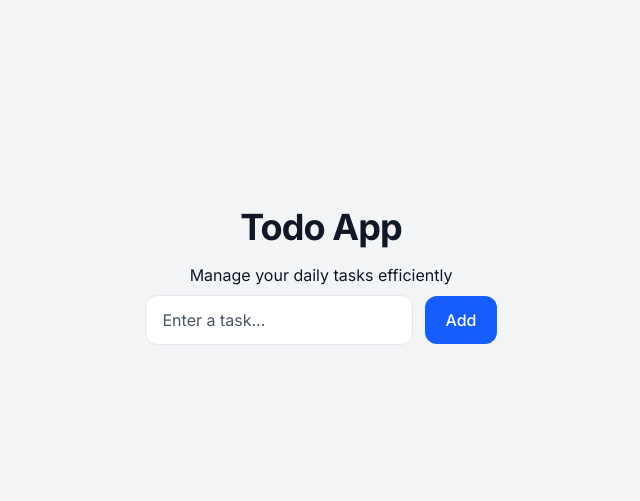
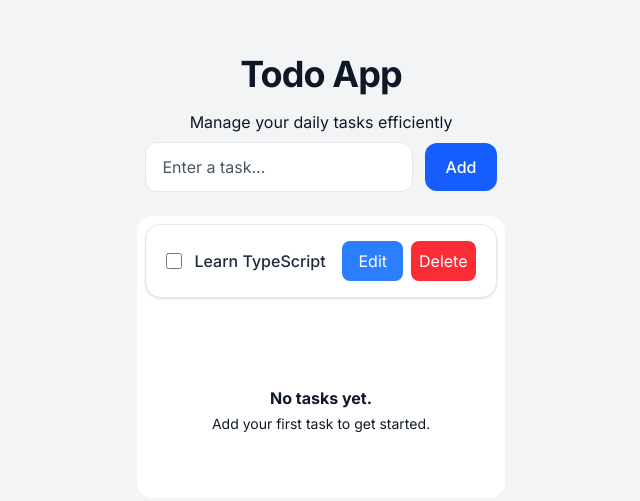
Before and after one commit to RedwanHaasaan/TypoDo, a website with bundled scripts: page index.html in a window 1280 px wide. Shown: the part 124-625 px from the top of the page, without its empty margins (319-959 px from the left). Built offline with nearby package versions, Linux system fonts and the light colour scheme; files whose address does not match are found by name.

Commit message:
TD-003: Implement UI part and Todo Types

```diff
--- a/index.html
+++ b/index.html
@@ -22,21 +22,65 @@
         Manage your daily tasks efficiently
       </p>
     </header>
-    <main class="mt-2 space-x-3">
-      <form id="todo-form" class="flex flex-col md:flex-row items-center gap-3">
+    <main class="mt-2">
+      <!-- Input Field for task input -->
+      <form id="todo-form" class="flex flex-col md:flex-row items-center gap-3 px-2">
         <input
-          id="task-input"
+          id="todo-input"
           type="text"
           placeholder="Enter a task..."
-          class="flex-1 px-4 py-3 rounded-xl border border-gray-200 bg-white text-gray-900 placeholder:text-gray-600 outline-none focus:border-gray-700 transition"
+          class="w-full md:flex px-4 py-3 rounded-xl border border-gray-200 bg-white text-gray-900 placeholder:text-gray-600 outline-none focus:border-gray-700 transition"
         />
 
         <button
           type="submit"
-          class="w-full px-5 py-3 rounded-xl bg-blue-600 hover:bg-accent-hover text-white font-medium transition cursor-pointer">
+          class="w-full md:flex-1 px-5 py-3 rounded-xl bg-blue-600 hover:bg-blue-700 text-white font-medium transition cursor-pointer">
           Add
         </button>
       </form>
+      <!-- Todo Container -->
+       <section class="mt-6 bg-white rounded-2xl p-2 ">
+        <!-- todo list -->
+         <ul id="todo-list" class="space-y-3">
+          <li
+            class="flex gap-4 items-center justify-between rounded-2xl border border-slate-200 bg-white px-5 py-4 shadow-sm transition hover:border-slate-300 hover:shadow-md"
+          >
+            <div class="flex items-center gap-3">
+              <input
+                type="checkbox"
+                class="h-4 w-4 accent-blue-600"
+              />
+
+              <span class="font-medium text-slate-800">
+                Learn TypeScript
+              </span>
+            </div>
+
+            <div class="flex items-center gap-2">
+              <button
+                class="rounded-lg py-2 px-4 text-white bg-blue-500 transition hover:bg-blue-600 hover:text-white cursor-pointer"
+              >
+                Edit
+              </button>
+
+              <button
+                class="rounded-lg py-2 px-2 text-white bg-red-500 transition hover:bg-red-600 hover:text-white cursor-pointer"
+              >
+                Delete
+              </button>
+            </div>
+          </li>
+         </ul>
+         <!-- Empty Todo -->
+         <div id="empty-state" class="mt-8 text-center min-h-40 flex flex-col justify-center">
+            <p class="text-secondary text-md font-bold">
+              No tasks yet.
+            </p>
+            <p class="text-secondary text-sm mt-1">
+              Add your first task to get started.
+            </p>
+          </div>
+        </section>
     </main>
     <script type="module" src="./js/main.js"></script>
   </body>
--- a/ts/main.ts
+++ b/ts/main.ts
@@ -1 +1,8 @@
-console.log("TypeScript Connected");
+import { Todo } from "./types.js";
+//array to store todos
+let todos: Todo[] = [];
+
+//select elements
+const form=document.querySelector<HTMLFormElement>('#todo-form');
+const input=document.querySelector<HTMLInputElement>('#todo-input');
+const todoList=document.querySelector<HTMLUListElement>('#todo-list');
--- /dev/null
+++ b/ts/types.ts
@@ -0,0 +1,6 @@
+export interface Todo {
+  id: string;
+  text: string;
+  completed: boolean;
+  createdAt: number;
+}
```
